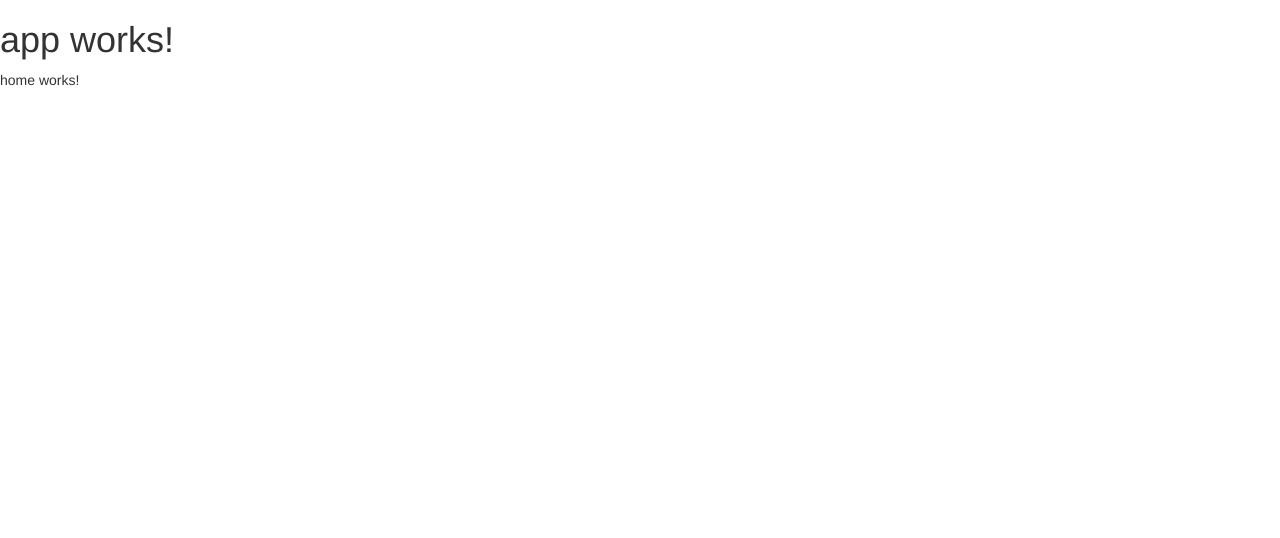
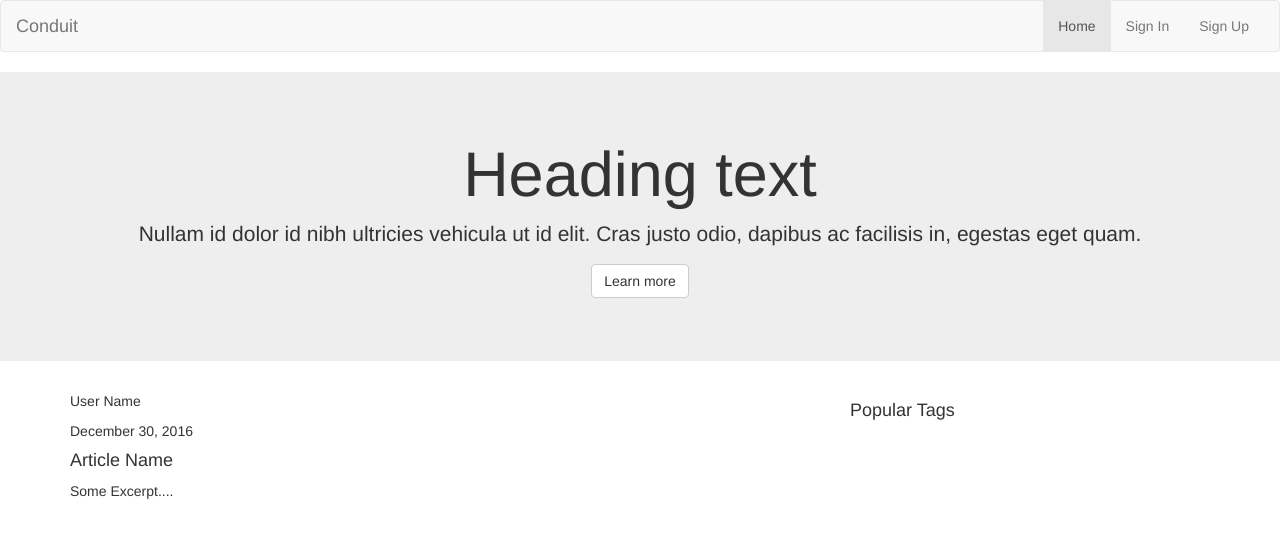
Before and after one commit to RockinRonE/conduit-ang2, an Angular app: page /#/ in a window 1280 px wide. Shown: the top 538 px of the page. Built offline with nearby package versions, Linux system fonts and the light colour scheme.

Commit message:
added header component

```diff
--- a/src/app/app.component.html
+++ b/src/app/app.component.html
@@ -1,5 +1,3 @@
-<h1>
-  {{title}}
-</h1>
 
+<app-header></app-header>
 <router-outlet></router-outlet>
--- a/src/app/auth/auth.component.html
+++ b/src/app/auth/auth.component.html
@@ -1,3 +1,26 @@
-<p>
-  auth works!
-</p>
+<div class="container">
+        <div id="sign-up">
+            <div class="row">
+                <div class="col-md-12">
+                    <h3 class="text-center">Sign Up</h3>
+                    <h5 class="text-center">Have an Account?</h5></div>
+                <div class="col-md-4 col-md-offset-4">
+                    <form>
+                        <div class="form-group">
+                            <label class="control-label">Username </label>
+                            <input class="form-control" type="text">
+                        </div>
+                        <div class="form-group">
+                            <label class="control-label">Email </label>
+                            <input class="form-control" type="text">
+                        </div>
+                        <div class="form-group">
+                            <label class="control-label">Password </label>
+                            <input class="form-control" type="text">
+                        </div>
+                        <button class="btn btn-default" type="button">Sign Up</button>
+                    </form>
+                </div>
+            </div>
+        </div>
+    </div>
--- a/src/app/home/home.component.css
+++ b/src/app/home/home.component.css
@@ -0,0 +1,14 @@
+#intro {
+  text-align:center;
+}
+
+#articles i {
+  font-size:30px;
+}
+
+hr {
+  margin-top:20px;
+  margin-bottom:20px;
+  border:0;
+  border-top:1px solid green;
+}
--- a/src/app/home/home.component.html
+++ b/src/app/home/home.component.html
@@ -1,3 +1,22 @@
-<p>
-  home works!
-</p>
+
+    <div id="intro">
+        <div class="jumbotron">
+            <h1>Heading text</h1>
+            <p>Nullam id dolor id nibh ultricies vehicula ut id elit. Cras justo odio, dapibus ac facilisis in, egestas eget quam.</p>
+            <p><a class="btn btn-default" role="button" href="#">Learn more</a></p>
+        </div>
+    </div>
+    <div id="articles">
+        <div class="container">
+            <div class="row">
+                <div class="col-md-8">
+                    <p>User Name</p>
+                    <p>December 30, 2016</p>
+                    <h4>Article Name</h4>
+                    <p>Some Excerpt....</p>
+                </div>
+                <div class="col-md-4">
+                    <h4>Popular Tags</h4></div>
+            </div>
+        </div>
+    </div>
--- /dev/null
+++ b/src/app/shared/layout/header/header.component.html
@@ -0,0 +1,14 @@
+<nav class="navbar navbar-default">
+  <div class="container-fluid">
+    <div class="navbar-header"><a class="navbar-brand navbar-link" href="#">Conduit </a>
+      <button class="navbar-toggle collapsed" data-toggle="collapse" data-target="#navcol-1"><span class="sr-only">Toggle navigation</span><span class="icon-bar"></span><span class="icon-bar"></span><span class="icon-bar"></span></button>
+    </div>
+    <div class="collapse navbar-collapse" id="navcol-1">
+      <ul class="nav navbar-nav navbar-right">
+        <li class="active" role="presentation"><a href="#">Home </a></li>
+        <li role="presentation"><a [routerLink]="['auth']">Sign In</a></li>
+        <li role="presentation"><a href="#">Sign Up</a></li>
+      </ul>
+    </div>
+  </div>
+</nav>
--- /dev/null
+++ b/src/app/shared/layout/header/header.component.ts
@@ -0,0 +1,15 @@
+import { Component, OnInit } from '@angular/core';
+
+@Component({
+  selector: 'app-header',
+  templateUrl: './header.component.html',
+  styleUrls: ['./header.component.css']
+})
+export class HeaderComponent implements OnInit {
+
+  constructor() { }
+
+  ngOnInit() {
+  }
+
+}
```
Also changed, not shown: src/app/app.module.ts (+7 -1 lines), src/app/shared/layout/header/header.component.css (added), 1 other file (tests, documents, lock files or other folders).
